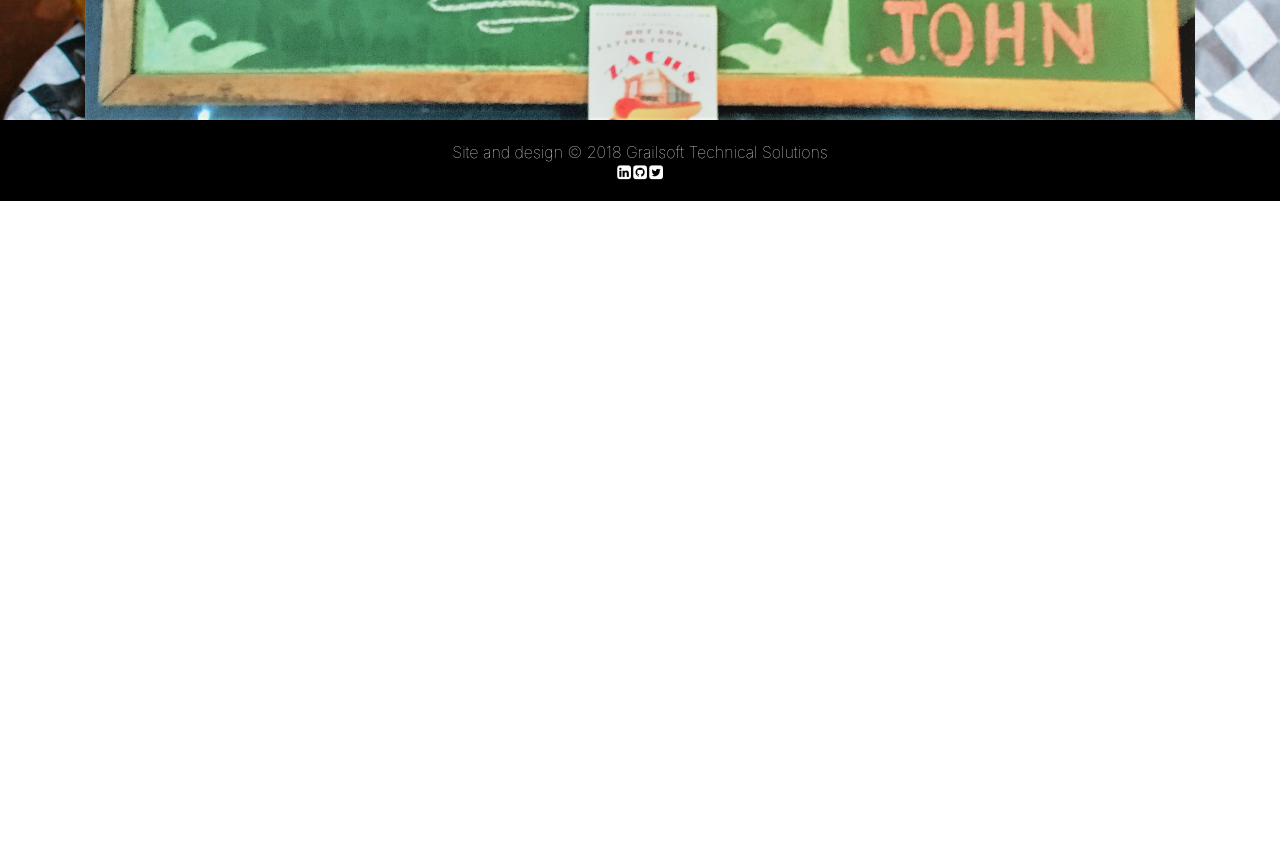
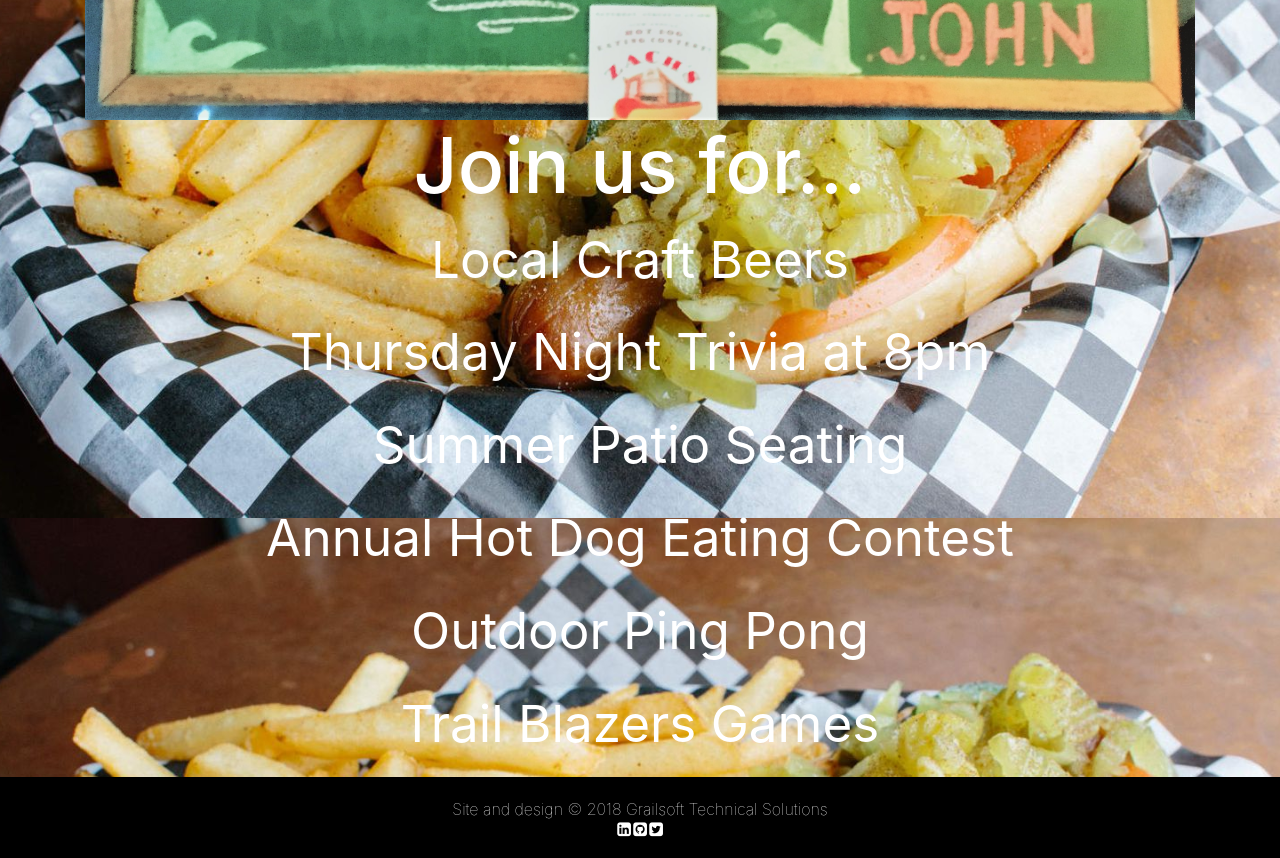
Before and after one commit to GrailsoftTechnologies/zachsShack, a React (Create React App) app: page /#/ in a window 1280 px wide. Shown: the part 1200-2058 px from the top of the page. Before the commit the page ends 1401 px from the top, so only its background shows below. Built offline with nearby package versions, Linux system fonts and the light colour scheme.

Commit message:
add additional content to Home

```diff
--- a/src/components/Home/index.js
+++ b/src/components/Home/index.js
@@ -20,6 +20,17 @@ class Home extends Component {
             <img src={happyHour} alt="happy hour"/>
           </Col>
         </Row>
+        <Row>
+					<Col>
+						<h3>Join us for...</h3>
+						<p>Local Craft Beers</p>
+            <p>Thursday Night Trivia at 8pm</p>
+            <p>Summer Patio Seating</p>
+            <p>Annual Hot Dog Eating Contest</p>
+            <p>Outdoor Ping Pong</p>
+            <p>Trail Blazers Games</p>
+					</Col>
+				</Row>
 			</Container>
     );
   }
--- a/src/components/Home/styles.css
+++ b/src/components/Home/styles.css
@@ -11,6 +11,9 @@
 }
 .Home h3{
 	font-size: 6vw;
+}
+.Home p{
+	font-size: 4vw;
 }
 .Home img{
 	width: 100%;
```
